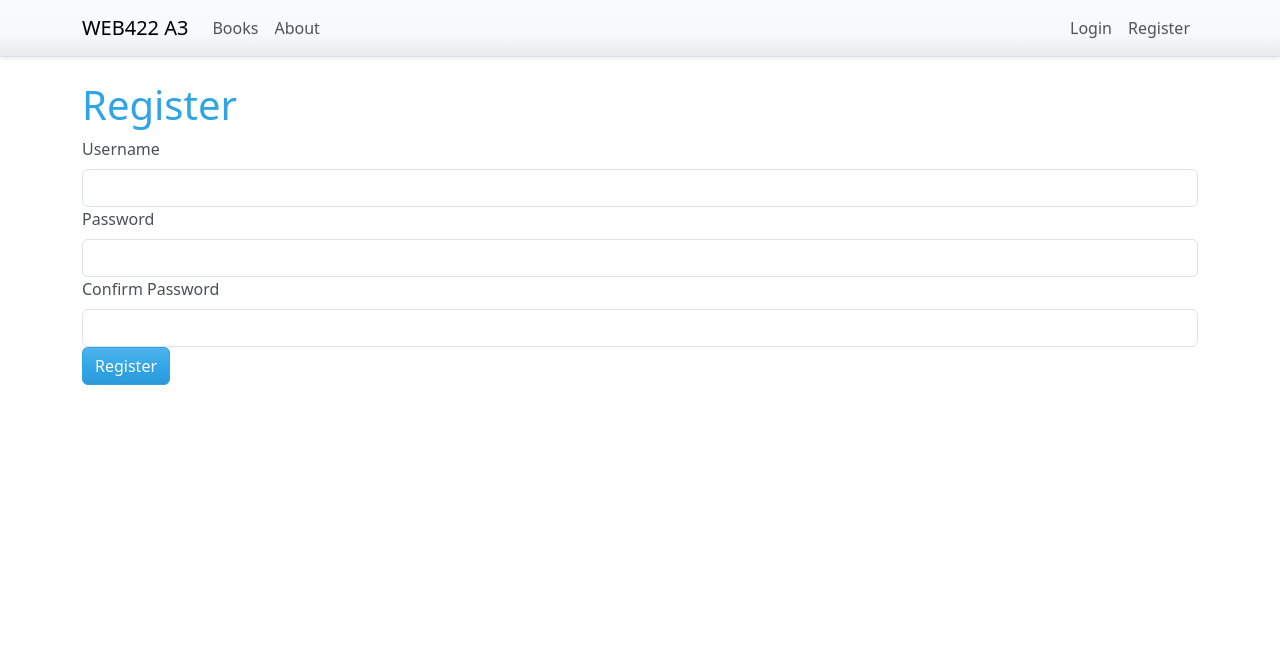
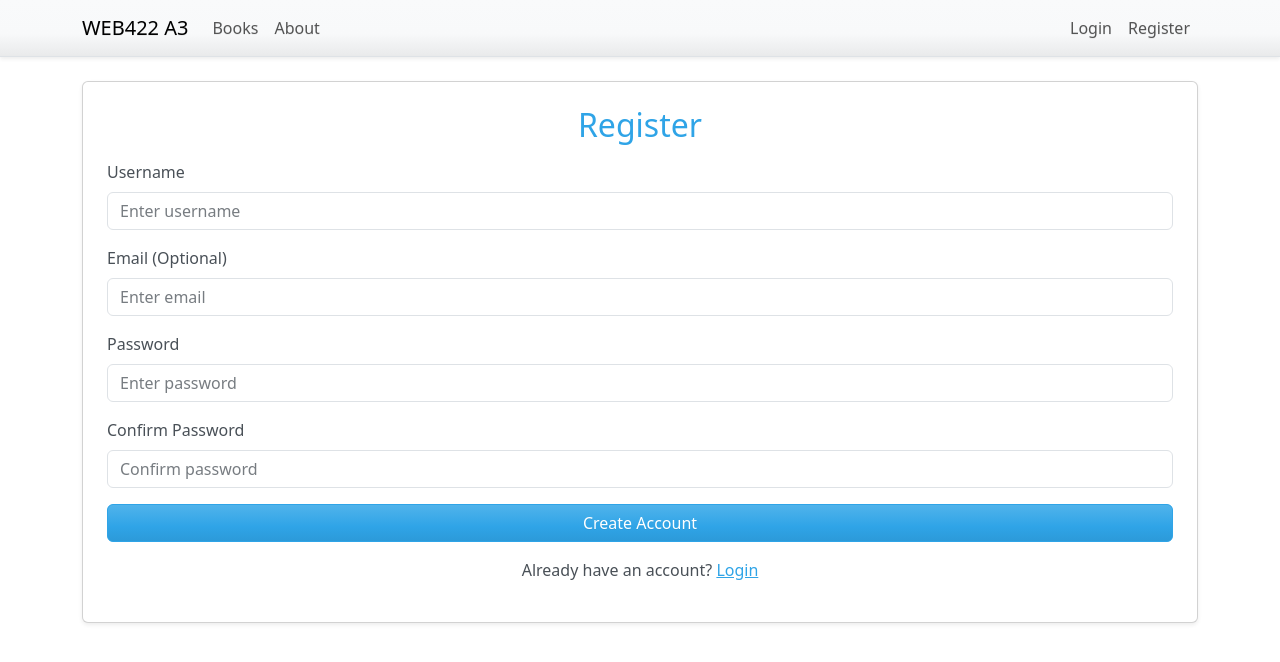
Before and after one commit to abagheri14/web422-a2-books-app, a Next.js app: page /register in a window 1280 px wide. Shown: the top 662 px of the page. Built offline with nearby package versions, Linux system fonts and the light colour scheme.

Commit message:
Update register.js

```diff
--- a/pages/register.js
+++ b/pages/register.js
@@ -1,50 +1,91 @@
+import { useForm } from "react-hook-form";
+import { useRouter } from "next/router";
 import { useState } from "react";
-import { useRouter } from "next/router";
+import { Card, Button, Form } from "react-bootstrap";
+import Link from "next/link";
 import { registerUser } from "@/lib/authenticate";
-import { Button, Form, Alert } from "react-bootstrap";
 
 export default function Register() {
   const router = useRouter();
-  const [user, setUser] = useState("");
-  const [password, setPassword] = useState("");
-  const [password2, setPassword2] = useState("");
-  const [warning, setWarning] = useState("");
+  const { register, handleSubmit, formState: { errors } } = useForm();
+  const [serverError, setServerError] = useState("");
 
-  const handleSubmit = async (e) => {
-    e.preventDefault();
+  async function onSubmit(data) {
+    setServerError("");
 
-    if (password !== password2) {
-      setWarning("Passwords do not match.");
+    if (data.password !== data.confirmPassword) {
+      setServerError("Passwords do not match");
       return;
     }
 
-    const success = await registerUser(user, password, password2);
-    if (success) {
-      router.push("/login");
-    } else {
-      setWarning("Registration failed.");
+    try {
+      await registerUser({
+        userName: data.userName,
+        password: data.password,
+        email: data.email || null
+      });
+
+      router.push("/login?register=success");
+    } catch (err) {
+      setServerError(err.message || "Registration failed");
     }
-  };
+  }
 
   return (
-    <>
-      <h1>Register</h1>
-      {warning && <Alert variant="danger">{warning}</Alert>}
-      <Form onSubmit={handleSubmit}>
-        <Form.Group>
+    <Card className="p-4 shadow-sm">
+      <h2 className="mb-3 text-center">Register</h2>
+
+      {serverError && <p className="alert alert-danger">{serverError}</p>}
+
+      <Form onSubmit={handleSubmit(onSubmit)}>
+
+        <Form.Group className="mb-3">
           <Form.Label>Username</Form.Label>
-          <Form.Control type="text" onChange={(e) => setUser(e.target.value)} />
+          <Form.Control
+            {...register("userName", { required: true })}
+            type="text"
+            placeholder="Enter username"
+          />
+          {errors.userName && <small className="text-danger">Username is required</small>}
         </Form.Group>
-        <Form.Group>
+
+        <Form.Group className="mb-3">
+          <Form.Label>Email (Optional)</Form.Label>
+          <Form.Control
+            {...register("email")}
+            type="email"
+            placeholder="Enter email"
+          />
+        </Form.Group>
+
+        <Form.Group className="mb-3">
           <Form.Label>Password</Form.Label>
-          <Form.Control type="password" onChange={(e) => setPassword(e.target.value)} />
+          <Form.Control
+            {...register("password", { required: true })}
+            type="password"
+            placeholder="Enter password"
+          />
+          {errors.password && <small className="text-danger">Password is required</small>}
         </Form.Group>
-        <Form.Group>
+
+        <Form.Group className="mb-3">
           <Form.Label>Confirm Password</Form.Label>
-          <Form.Control type="password" onChange={(e) => setPassword2(e.target.value)} />
+          <Form.Control
+            {...register("confirmPassword", { required: true })}
+            type="password"
+            placeholder="Confirm password"
+          />
+          {errors.confirmPassword && <small className="text-danger">Confirm your password</small>}
         </Form.Group>
-        <Button type="submit">Register</Button>
+
+        <div className="d-grid">
+          <Button type="submit" variant="primary">Create Account</Button>
+        </div>
       </Form>
-    </>
+
+      <p className="mt-3 text-center">
+        Already have an account? <Link href="/login">Login</Link>
+      </p>
+    </Card>
   );
 }
```
